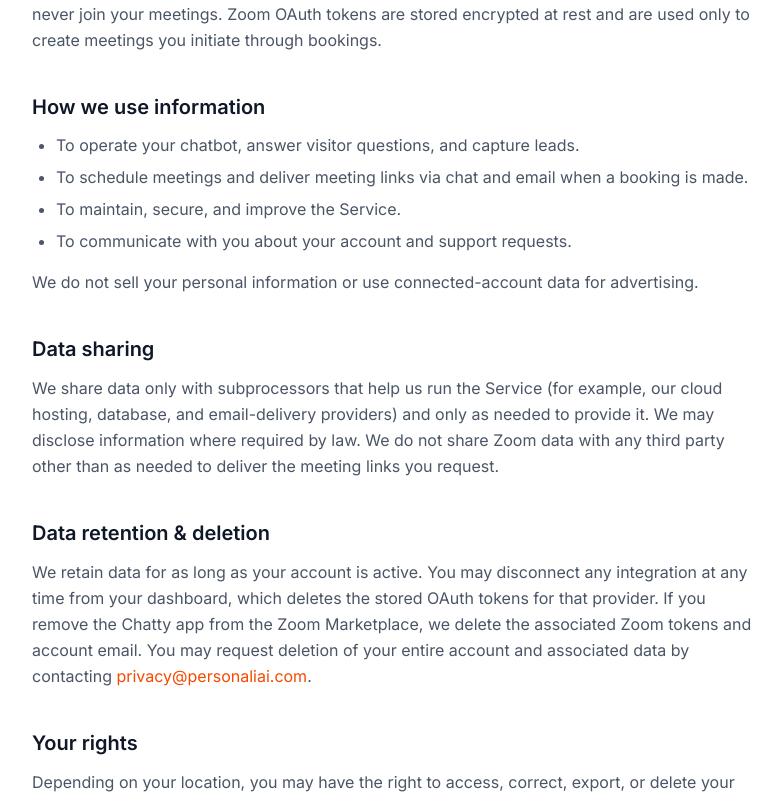
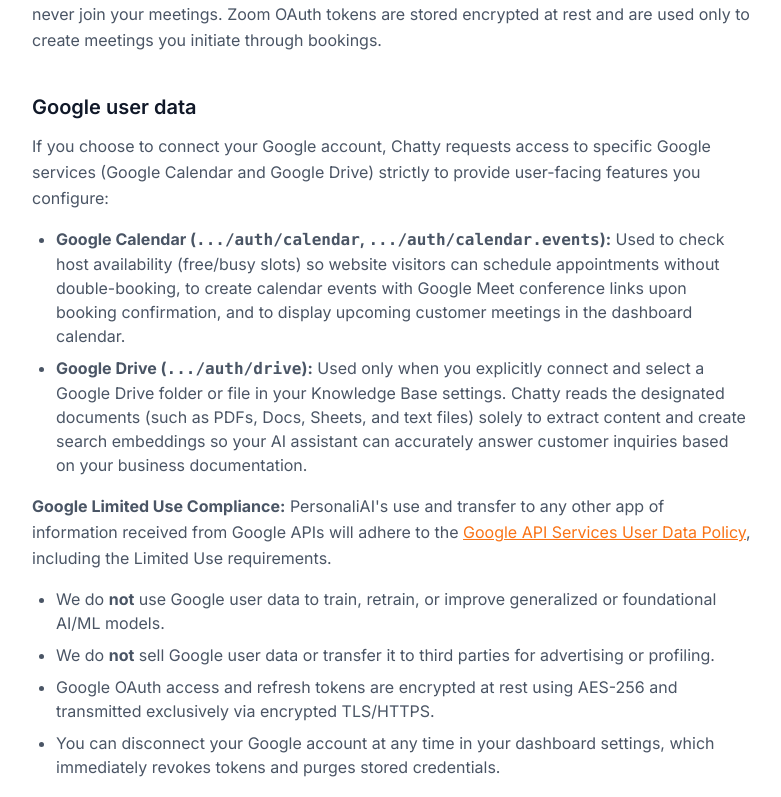
Before and after one commit to PersonaliAI/chatty, a Next.js app: page /privacy in a window 1280 px wide. Shown: the part 883-1680 px from the top of the page, without its empty margins (248-1029 px from the left). Built offline with nearby package versions, Linux system fonts and the light colour scheme; no server answers; a web font is replaced by a local one.

Commit message:
legal: add Google API Services User Data Policy and Limited Use compliance disclosures

```diff
--- a/src/app/(legal)/privacy/page.tsx
+++ b/src/app/(legal)/privacy/page.tsx
@@ -9,7 +9,7 @@
 export default function PrivacyPage() {
   return (
     <>
-      <PageTitle updated="June 22, 2026">Privacy Policy</PageTitle>
+      <PageTitle updated="September 9, 2026">Privacy Policy</PageTitle>
 
       <P>
         This Privacy Policy explains how PersonaliAI (&ldquo;PersonaliAI&rdquo;, &ldquo;we&rdquo;, &ldquo;us&rdquo;)
@@ -42,6 +42,45 @@
         and we never join your meetings. Zoom OAuth tokens are stored encrypted at rest and are used only to
         create meetings you initiate through bookings.
       </P>
+
+      <H2>Google user data</H2>
+      <P>
+        If you choose to connect your Google account, Chatty requests access to specific Google services
+        (Google Calendar and Google Drive) strictly to provide user-facing features you configure:
+      </P>
+      <UL>
+        <li>
+          <strong>Google Calendar (<code>.../auth/calendar</code>, <code>.../auth/calendar.events</code>):</strong> Used
+          to check host availability (free/busy slots) so website visitors can schedule appointments without double-booking,
+          to create calendar events with Google Meet conference links upon booking confirmation, and to display upcoming
+          customer meetings in the dashboard calendar.
+        </li>
+        <li>
+          <strong>Google Drive (<code>.../auth/drive</code>):</strong> Used only when you explicitly connect and select a Google Drive
+          folder or file in your Knowledge Base settings. Chatty reads the designated documents (such as PDFs, Docs, Sheets, and text files)
+          solely to extract content and create search embeddings so your AI assistant can accurately answer customer inquiries
+          based on your business documentation.
+        </li>
+      </UL>
+      <P>
+        <strong>Google Limited Use Compliance:</strong> PersonaliAI&apos;s use and transfer to any other app of information
+        received from Google APIs will adhere to the{" "}
+        <a
+          href="https://developers.google.com/terms/api-services-user-data-policy"
+          target="_blank"
+          rel="noopener noreferrer"
+          className="text-[#f97316] underline hover:opacity-80"
+        >
+          Google API Services User Data Policy
+        </a>
+        , including the Limited Use requirements.
+      </P>
+      <UL>
+        <li>We do <strong>not</strong> use Google user data to train, retrain, or improve generalized or foundational AI/ML models.</li>
+        <li>We do <strong>not</strong> sell Google user data or transfer it to third parties for advertising or profiling.</li>
+        <li>Google OAuth access and refresh tokens are encrypted at rest using AES-256 and transmitted exclusively via encrypted TLS/HTTPS.</li>
+        <li>You can disconnect your Google account at any time in your dashboard settings, which immediately revokes tokens and purges stored credentials.</li>
+      </UL>
 
       <H2>How we use information</H2>
       <UL>
```
